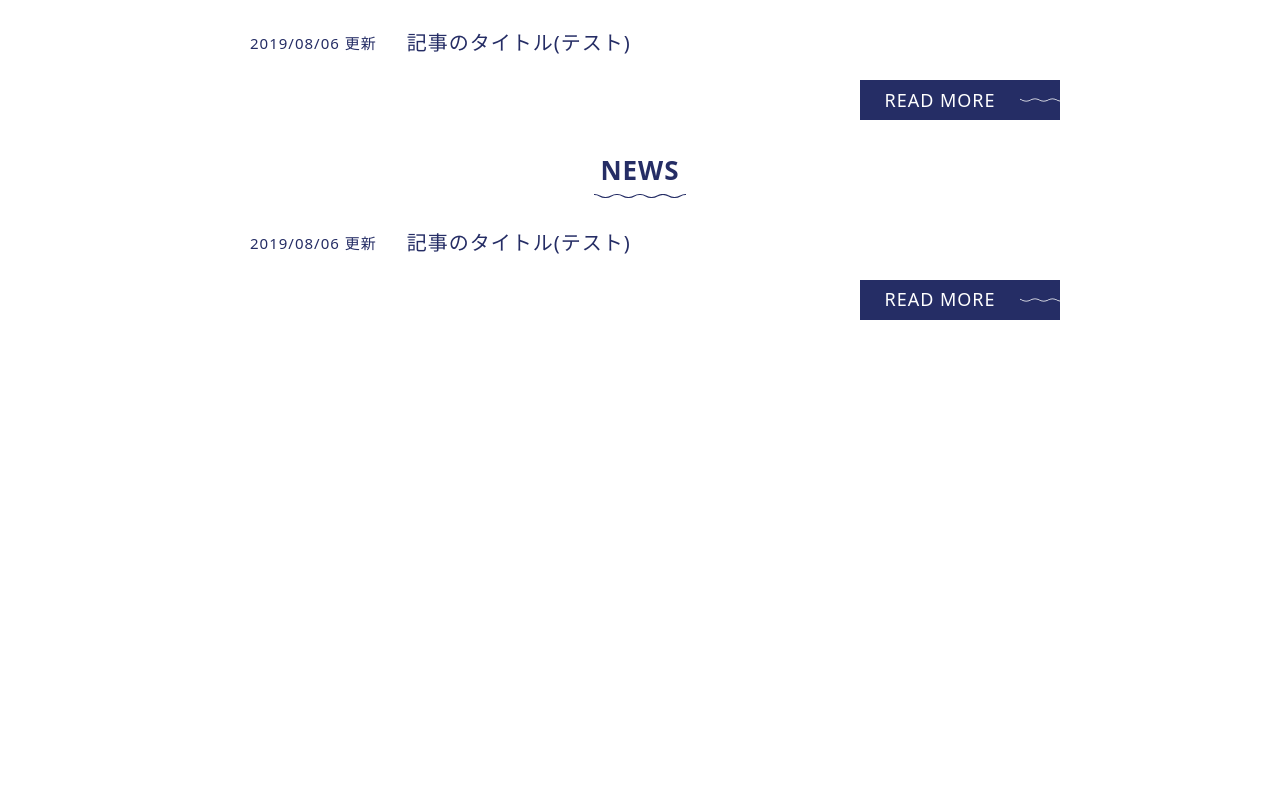
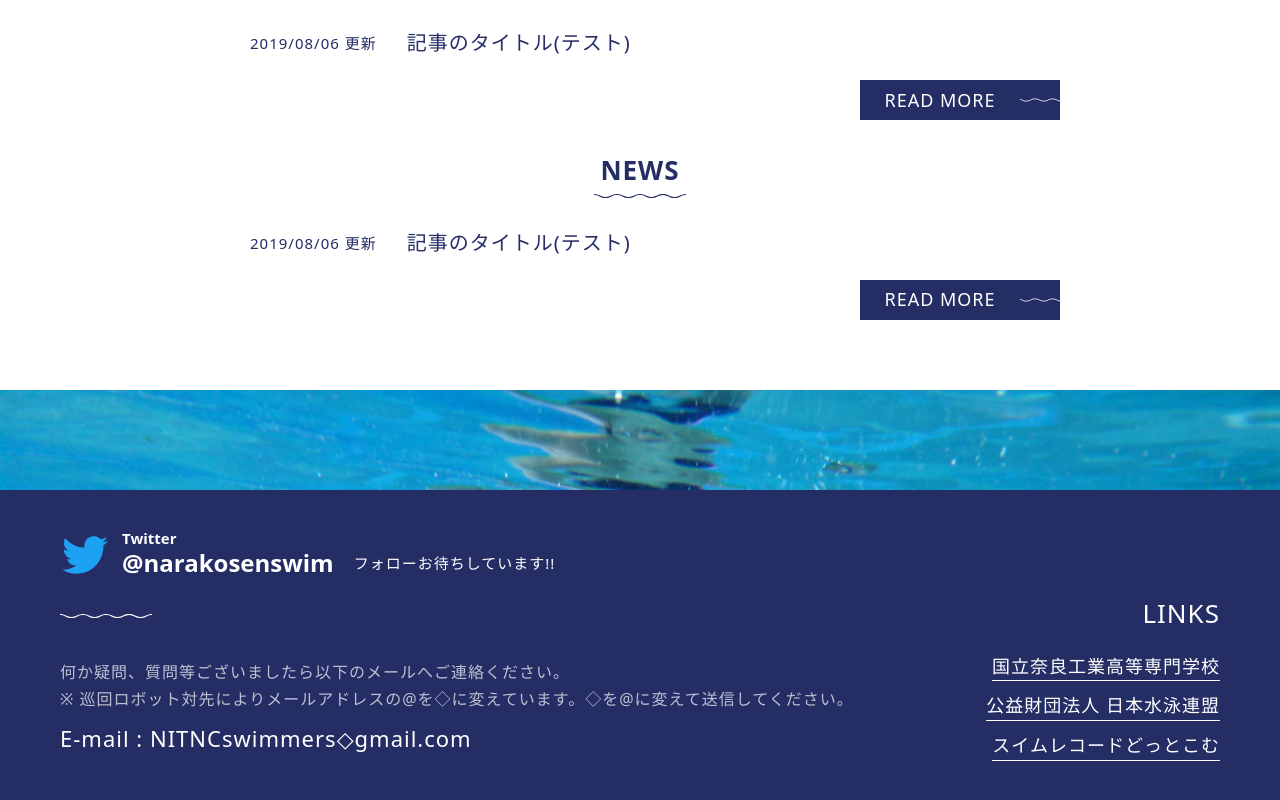
Before and after one commit to nitncswimteam/swimming-club-site, a Nuxt app: page / in a window 1280 px wide. Shown: the part 1283-2083 px from the top of the page. Before the commit the page ends 1613 px from the top, so only its background shows below. Built offline with nearby package versions, Linux system fonts and the light colour scheme.

Commit message:
index page finish

```diff
--- /dev/null
+++ b/assets/jsons/footer.json
@@ -0,0 +1,18 @@
+{
+  "twitter":"narakosenswim",
+  "e_mail":"NITNCswimmers◇gmail.com",
+  "links":[
+    {
+      "url":"https://www.nara-k.ac.jp/",
+      "text":"国立奈良工業高等専門学校"
+    },
+    {
+      "url":"https://www.swim.or.jp/",
+      "text":"公益財団法人 日本水泳連盟"
+    },
+    {
+      "url":"http://www.swim-record.com/",
+      "text":"スイムレコードどっとこむ"
+    }
+  ]
+}
--- /dev/null
+++ b/components/Footer.vue
@@ -0,0 +1,196 @@
+<template lang="pug">
+footer
+  .footer_img: img(src="~/assets/imgs/under_water.png")
+  .container
+    .footer_wrapper
+      .footer_left
+        a(:href="`https://twitter.com/${twitter_id}`").twitter_info
+          img(src="~/assets/imgs/twitter.svg").twitter_logo
+          .twitter_text
+            .twitter_name Twitter
+            .twitter_follow
+              .twitter_id @{{twitter_id}}
+              .twitter_comment フォローお待ちしています!!
+        .naminami
+          img(src="~/assets/imgs/wave_white.svg").naminami_img
+        .contact
+          .contact_text
+            p 何か疑問、質問等ございましたら以下のメールへご連絡ください。
+            p ※ 巡回ロボット対先によりメールアドレスの@を◇に変えています。◇を@に変えて送信してください。
+          .e_mail E-mail : {{e_mail}}
+      .footer_right
+        .links
+          .links_title LINKS
+          ul.links_list
+            li.link(v-for="(link,link_id) in links" :key="`footerlinks_${links_id}`")
+              a(:href="link.url").link_url
+                .link_text {{link.text}}
+
+</template>
+<script>
+//json
+import FooterJson from '~/assets/jsons/footer.json'
+
+export default {
+  data(){
+    return{
+      twitter_id: FooterJson.twitter,
+      links: FooterJson.links
+    }
+  },
+  computed:{
+    e_mail(){
+      return FooterJson.e_mail.split('@').join('◇');
+    }
+  }
+}
+</script>
+<style lang="scss" scoped>
+@import "~/assets/style/normalize.scss";
+@import "~/assets/style/variables.scss";
+@import "~/assets/style/mixin.scss";
+
+footer{
+  background: $theme-blue;
+  color: white;
+}
+.footer_img{
+  width: 100%;
+  img{
+    display: block;
+    width: 100%;
+  }
+}
+.footer_wrapper{
+  display: flex;
+  flex-wrap: nowrap;
+  padding: 24px 0 50px;
+}
+
+.twitter_info{
+  display: inline-flex;
+  flex-wrap: nowrap;
+  position: relative;
+  padding-right: 20px;
+  &::before{
+    opacity: 0;
+    content: "ツイートを見る !";
+    position: absolute;
+    top: -28px;
+    left: 140px;
+    padding: 8px 16px;
+    color: $theme-blue;
+    font-weight: bold;
+    background-color: white;
+    transform: translateY(6px);
+    transition: .2s $bezier-ease-out;
+  }
+  &::after{
+    opacity: 0;
+    content: "";
+    position: absolute;
+    top: 12px;
+    left: 156px;
+    width: 15px;
+    height: 15px;
+    background: linear-gradient(135deg, #fff 0%, #fff 50%, transparent 50%, transparent 100%);
+    transform: translateY(6px);
+    transition: .2s $bezier-ease-out;
+  }
+  .twitter_text{
+    margin-left: 12px;
+  }
+  .twitter_logo{
+    width: 50px;
+    margin: 16px 0;
+  }
+  .twitter_name{
+    padding-top: 12px;
+    font-weight: bold;
+    letter-spacing: 0rem;
+    color: white;
+  }
+  .twitter_follow{
+    display: flex;
+    flex-wrap: nowrap;
+  }
+  .twitter_id{
+    font-size: 2.4rem;
+    line-height: 2.6rem;
+    font-weight: bold;
+    letter-spacing: 0rem;
+    color: white;
+    border-bottom: 1px solid transparent;
+    transition: .4s $bezier-ease-out;
+  }
+  .twitter_comment{
+    padding-left: 20px;
+    line-height: 2.6rem;
+    color: white;
+  }
+  &:hover{
+    .twitter_id{
+      border-bottom: 1px solid white;
+    }
+    &::before,&::after{
+      transform: translateY(0);
+      opacity: 1;
+    }
+  }
+}
+.naminami{
+  margin-top: 4px;
+  margin-bottom: 36px;
+  .naminami_img{
+    width: 92px;
+  }
+}
+.contact{
+  margin-bottom: 10px;
+  .contact_text{
+    p {margin: .2rem 0}
+    font-size: 1.6rem;
+    color: rgba(#fff,0.7)
+  }
+  .e_mail{
+    margin-top: 8px;
+    font-size: 2.2rem;
+  }
+}
+
+.footer_left{
+  flex-grow: 0;
+}
+.footer_right{
+  flex-grow: 1;
+  align-self: flex-end;
+}
+
+.links{
+  text-align: right;
+  .links_title{
+    font-size:  2.6rem;
+    margin-bottom: 12px;
+  }
+  .links_list{
+    list-style: none;
+  }
+  .link_url{
+    &:hover{
+      .link_text{
+        color: $theme-sky;
+        border-bottom: 1px solid $theme-sky;
+      }
+    }
+  }
+  .link_text{
+    font-size: 1.8rem;
+    margin: 5px 0;
+    display: inline-block;
+    color: #fff;
+    border-bottom: 1px solid #fff;
+    transition: .2s $bezier-ease-out;
+  }
+}
+
+</style>
--- a/layouts/default.vue
+++ b/layouts/default.vue
@@ -2,12 +2,17 @@
   div
     Menu
     nuxt
+    Footer
 </template>
 <script>
+//components
 import Menu from '~/components/Menu.vue'
+import Footer from '~/components/Footer.vue'
+
 export default {
   components: {
-    Menu
+    Menu,
+    Footer
   }
 }
 </script>
--- a/pages/index.vue
+++ b/pages/index.vue
@@ -43,13 +43,14 @@ mixin littleLinkButton(link,text)
                 .created_at {{news_data.created_at.split('T')[0].split('-').join('/')}} 更新
                 .article_title {{news_data.title}}
           .read_more: +littleLinkButton('/news','READ MORE')
-  footer
 </template>
 
 <script>
+//json
 import summaryNews from '~/contents/summary_news.json';
 import summaryResults from '~/contents/summary_results.json';
 import index_json from '~/assets/jsons/index.json'
+
 export default {
   data(){
     return{
```
